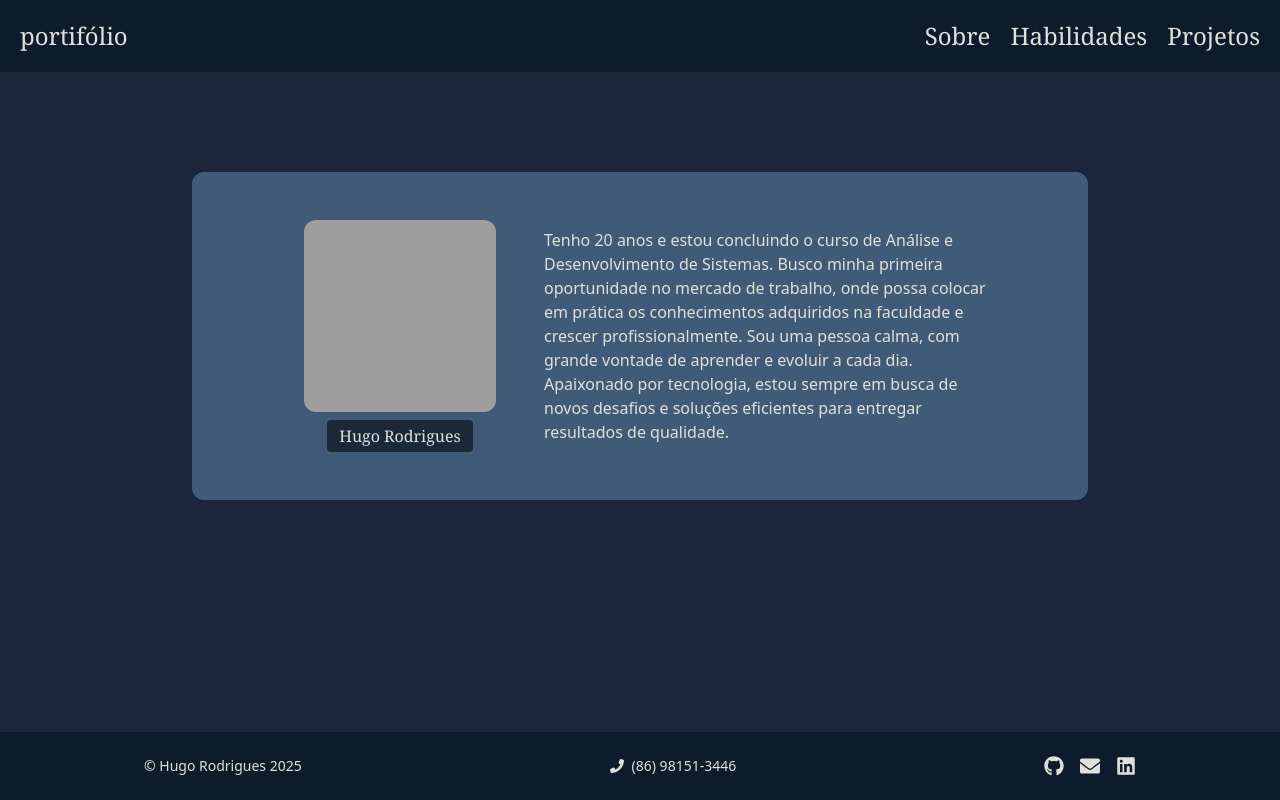
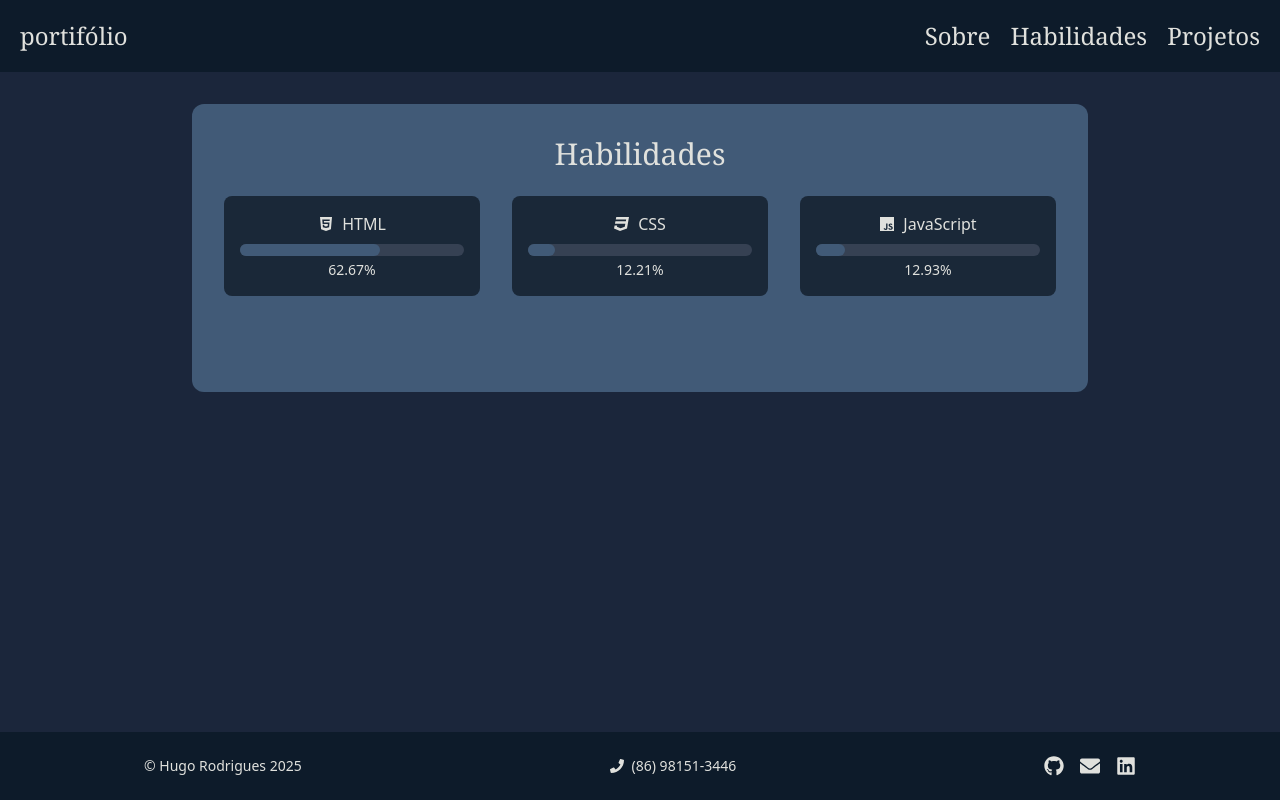
Before and after one commit to Apenas1Hugo/portifolio-Hugo, a React (Vite) app: page / in a window 1280 px wide. Built offline with nearby package versions, Linux system fonts and the light colour scheme; grey boxes are pictures that could not be loaded.

Commit message:
habilidades criadas
componente habilidades foi criado.

```diff
--- a/src/App.jsx
+++ b/src/App.jsx
@@ -8,7 +8,6 @@ function App() {
   return (
     <>
     <NavBar/>
-    <Sobre/>
     <Habilidades/>
     <Contatos/>
     </>
--- a/src/components/contatos.jsx
+++ b/src/components/contatos.jsx
@@ -12,7 +12,9 @@ const contatos = () => {
         bg-[rgb(13,27,42)]
         text-[rgb(224,225,221)]
         py-6
-        z-10"
+        z-10
+        "
+
       >
         <div className="max-w-5xl mx-auto flex flex-col md:flex-row items-center justify-between px-4 space-y-4 md:space-y-0">
           <p className="text-sm">© Hugo Rodrigues 2025</p>
--- a/src/components/habilidades.jsx
+++ b/src/components/habilidades.jsx
@@ -1,15 +1,78 @@
-import React from 'react'
+import React from "react";
+import { FaHtml5, FaCss3,} from "react-icons/fa";
+import { IoLogoJavascript } from "react-icons/io5";
+const skills = [
+  {
+    id: 1,
+    name: "HTML",
+    icon: <FaHtml5 />,
+    percentage: 62.67,
+  },
+  {
+    id: 2,
+    name: "CSS",
+    icon: <FaCss3/>,
+    percentage: 12.21,
+  },
+  {
+    id: 3,
+    name: "JavaScript",
+    icon: <IoLogoJavascript/>,
+    percentage: 12.93,
+  }
+];
 
-const habilidades = () => {
+export default function Habilidades() {
   return (
-    <>
+    <section
+      id="habilidades"
+      className="
+        bg-[rgb(65,90,119)]
+        p-8
+        mx-auto max-w-4xl
+        rounded-xl
+        mt-8
+        pb-24
+      "
+    >
+      <h2 className="text-3xl font-serif text-[rgb(224,225,221)] mb-6 text-center">
+        Habilidades
+      </h2>
 
-
-
-
-
-    </>
-  )
+      <div className="grid grid-cols-1 sm:grid-cols-2 md:grid-cols-3 gap-8">
+        {skills.map(({ id, name, icon, percentage }) => (
+          <div
+            key={id}
+            className="
+              flex flex-col items-center
+              bg-[rgb(26,40,56)]
+              p-4 rounded-lg
+            "
+          >
+            <h3
+              className="
+                flex items-center
+                space-x-2
+              text-[rgb(224,225,221)]
+                font-medium
+                mb-2
+                "
+            >
+              {icon}
+              <span>{name}</span>
+            </h3>
+            <div className="w-full bg-gray-700 rounded-full h-3">
+              <div
+                className="bg-[rgb(65,90,119)] h-3 rounded-full"
+                style={{ width: `${percentage}%` }}
+              />
+            </div>
+            <span className="mt-1 text-sm text-[rgb(224,225,221)]">
+              {percentage}%
+            </span>
+          </div>
+        ))}
+      </div>
+    </section>
+  );
 }
-
-export default habilidades
```
